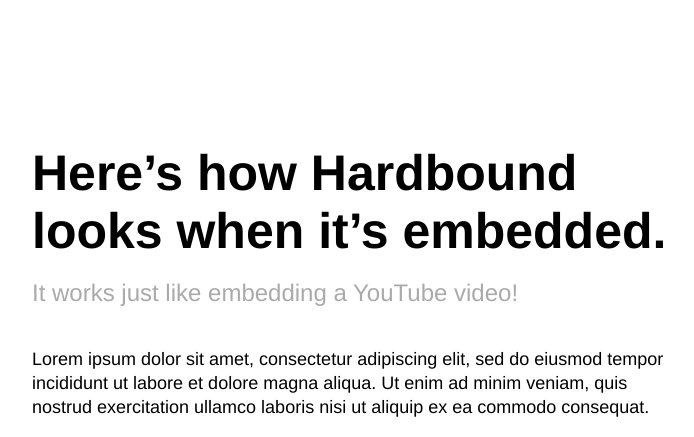
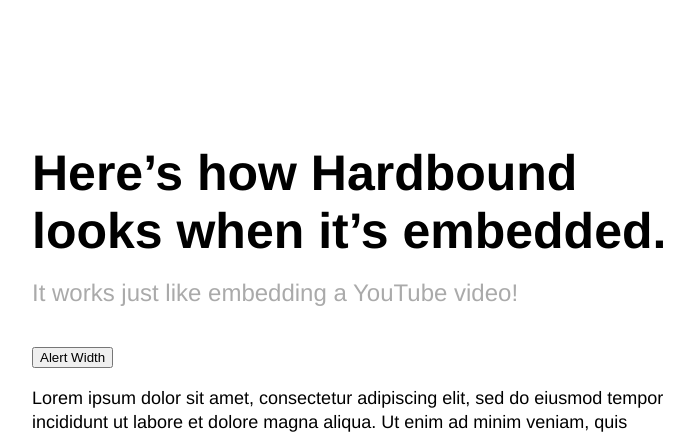
Before and after one commit to hardbound/embed, a plain HTML site: page index.html in a window 1280 px wide. Shown: the top 437 px of the page, without its empty margins (278-972 px from the left). Drawn offline with Linux system fonts and the light colour scheme; grey boxes are pictures that could not be loaded.

Commit message:
add width button

```diff
--- a/index.html
+++ b/index.html
@@ -30,9 +30,15 @@
   </style>
 </head>
 <body>
+  <script>
+    function alertWidth(){
+      alert(window.innerWidth.toString());
+    }
+  </script>
   <div class="container">
     <h1>Here&rsquo;s how Hardbound looks when it&rsquo;s embedded.</h1>
     <h2>It works just like embedding a YouTube video!</h2>
+    <button onclick='alertWidth()'>Alert Width</button>
     <p>Lorem ipsum dolor sit amet, consectetur adipiscing elit, sed do eiusmod tempor incididunt ut labore et dolore magna aliqua. Ut enim ad minim veniam, quis nostrud exercitation ullamco laboris nisi ut aliquip ex ea commodo consequat.</p>
     <iframe src="https://hardbound-web-staging.herokuapp.com/read/power/1?embed=true" width="330" height="587" frameborder="0"></iframe>
     <p>Lorem ipsum dolor sit amet, consectetur adipiscing elit, sed do eiusmod tempor incididunt ut labore et dolore magna aliqua. Ut enim ad minim veniam, quis nostrud exercitation ullamco laboris nisi ut aliquip ex ea commodo consequat. Duis aute irure dolor in reprehenderit in voluptate velit esse cillum dolore eu fugiat nulla pariatur. Excepteur sint occaecat cupidatat non proident, sunt in culpa qui officia deserunt mollit anim id est laborum.</p>
```
